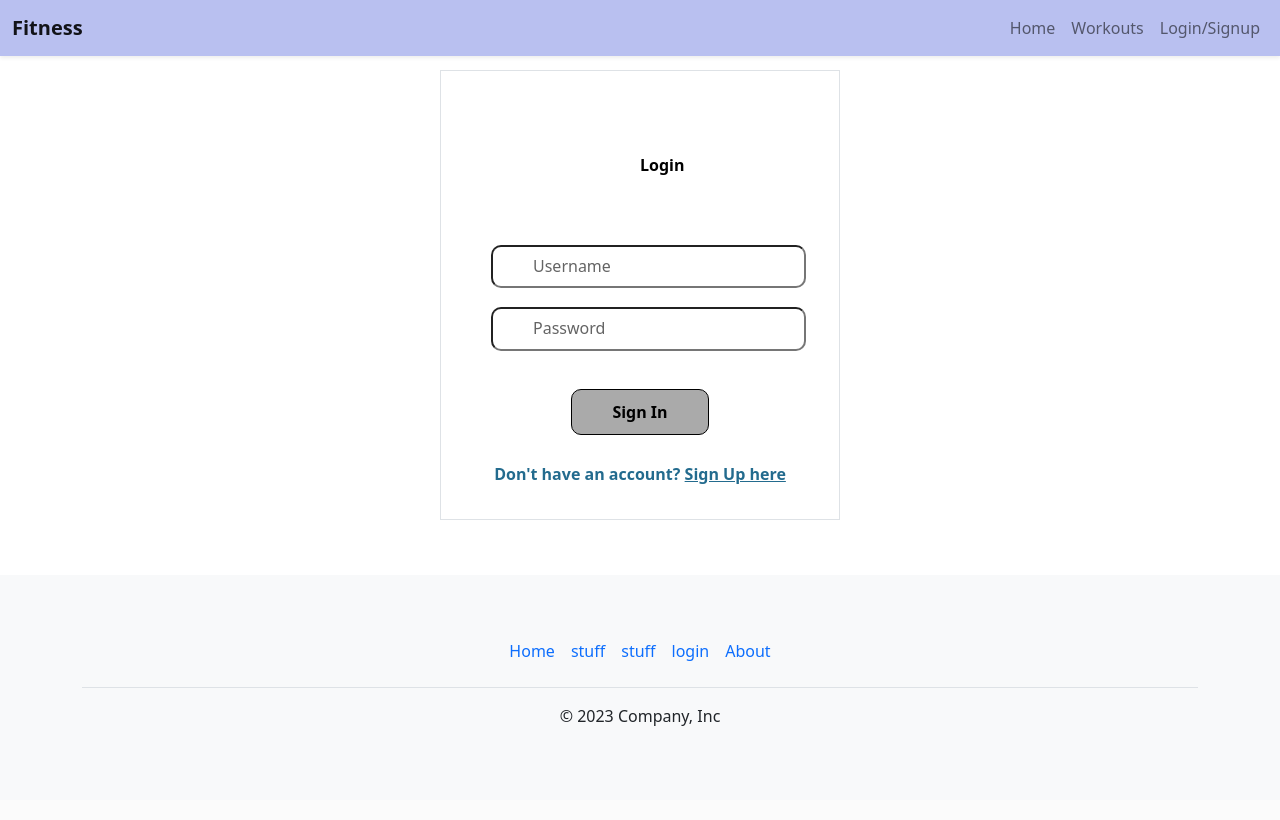
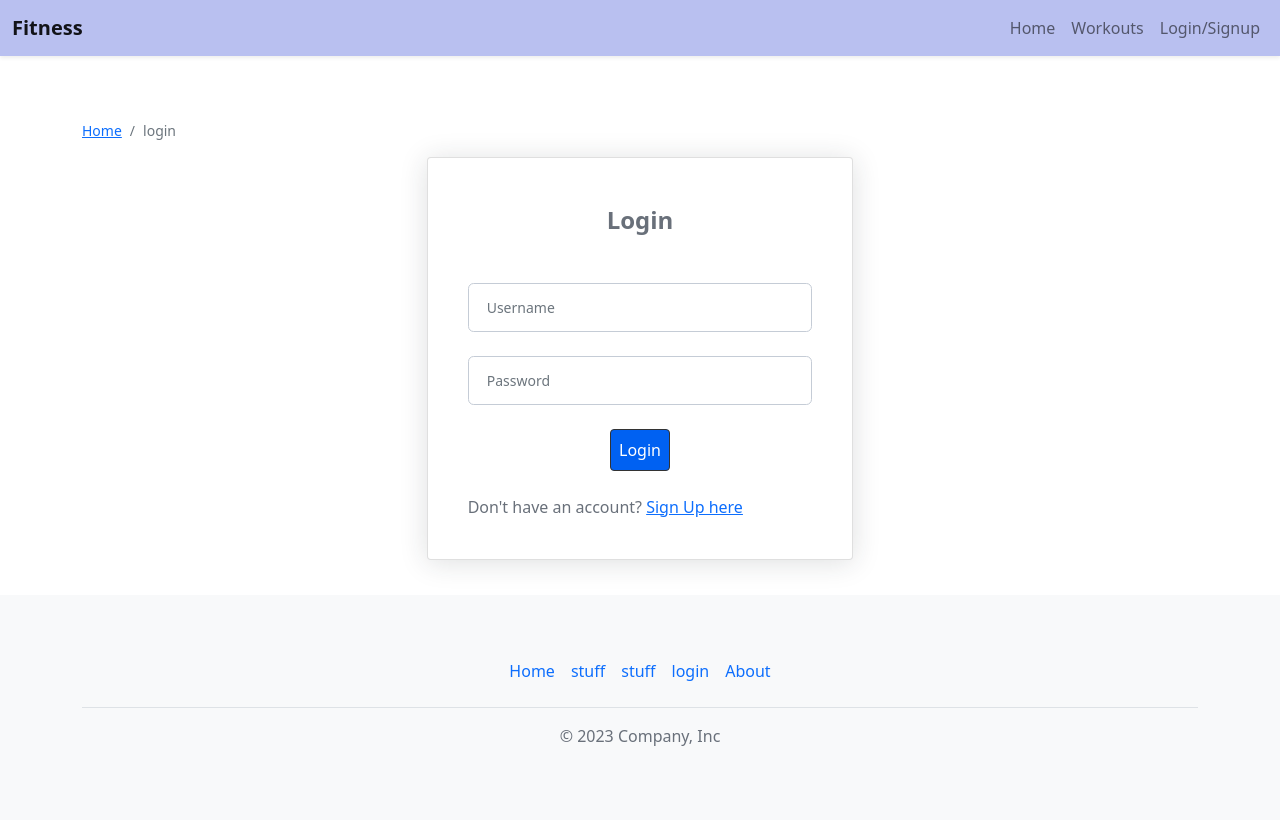
Before and after one commit to ShawnKi/SoftwareEngineeringProjectCSE3026, a Flask app: page /login in a window 1280 px wide. Before the commit the page ends 726 px from the top, so only its background shows below. Run offline with Flask 3, Linux system fonts and the light colour scheme.

Commit message:
UI changes for sugnup and login

```diff
--- a/SoftwareEngineeringProjectCSE3026-test1/app.py
+++ b/SoftwareEngineeringProjectCSE3026-test1/app.py
@@ -123,7 +123,6 @@ def login():
 @app.route('/profile/<username>', methods=['GET', 'POST'])
 @login_required
 def profile(username):
-    print("here")
     user = User.query.filter_by(username=username).first()
     if request.method == 'POST':
         first_name = request.form['inputFirstName']
--- a/SoftwareEngineeringProjectCSE3026-test1/templates/login.html
+++ b/SoftwareEngineeringProjectCSE3026-test1/templates/login.html
@@ -1,8 +1,47 @@
 {% extends 'base.html' %}
 {% block head %}
-<link rel="stylesheet" href="{{ url_for('static', filename='style.css') }}">
+<link rel="stylesheet" href="{{ url_for('static', filename='profile.css') }}">
 {% endblock %}
 {% block body %}
+<div class="container">
+    <div>
+        <ol class="breadcrumb small" style="margin-top:100px;">
+            <li class="breadcrumb-item"><a href="{{url_for('index')}}">Home</a></li>
+            <li class="breadcrumb-item active" aria-current="page">login</li>
+        </ol>
+    </div>
+</div>
+<div class="col-xl-4 mx-auto">
+    <div class="card mb-4">
+        <div align="center">
+            <!-- <div class="card-header">Sign Up</div> -->
+            <h1 class="fs-4 card-title fw-bold mt-5">Login</h1>
+        </div>
+        <div class="card-body">
+            <form action="{{ url_for('login') }}" method="post">
+
+                <!-- </div> -->
+                <div class="m-4">
+                    <!--<label class="small mb-1" for="inputUsername">Username</label>-->
+                    <input class="form-control" id="username" name="username" type="text" placeholder="Username">
+                </div>
+                <div class="m-4">
+                    <!-- <label class="small mb-1" for="inputUsername">Password</label> -->
+                    <input class="form-control" id="password" name="password" type="password" placeholder="Password">
+                </div>
+                <div class="m-4">
+                    <center><input type="submit" class="btn btn-primary" value="Login"></center>
+                </div>
+                <div class="m-4">
+                    <p class="bottom">Don't have an account? <a class="bottom" href="{{ url_for('signup') }}"> Sign Up
+                            here</a></p>
+                    </p>
+                </div>
+            </form>
+        </div>
+    </div>
+</div>
+<!--
 <div class="container">
     <div align="center">
         <div align="center" class="border">
@@ -22,4 +61,5 @@
         </div>
     </div>
 </div>
+-->
 {% endblock %}
```
Also changed, not shown: SoftwareEngineeringProjectCSE3026-test1/templates/signup.html (+12 -48 lines).
